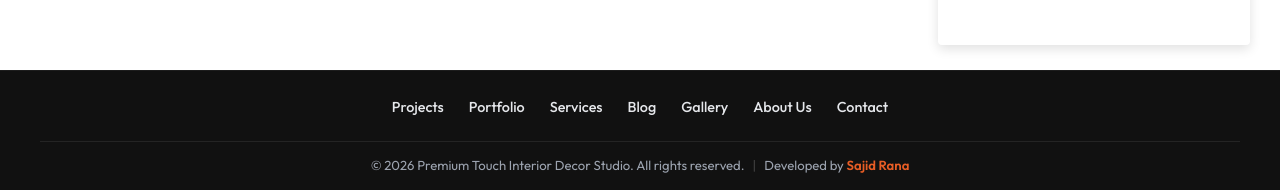
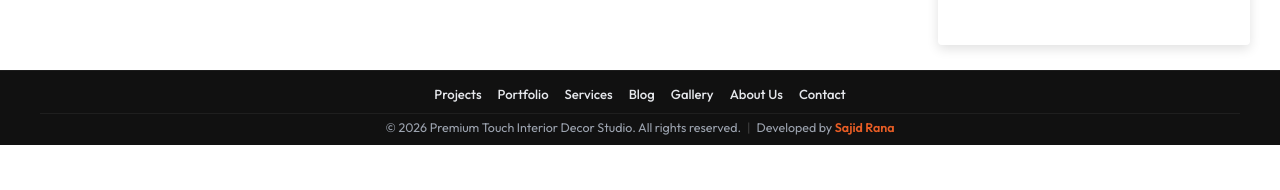
Before and after one commit to sajidulcse/premium-touch-frontend, a React (Vite) app: page /portfolio/view/1 in a window 1280 px wide. Shown: the part 1774-1964 px from the top of the page. After the commit the page ends 1919 px from the top, so only its background shows below. Built offline with nearby package versions, Linux system fonts and the light colour scheme; no server answers; a web font is replaced by a local one.

Commit message:
style: Reduce vertical padding and gaps for ultra-slim footer

```diff
--- a/src/components/Footer/Footer.css
+++ b/src/components/Footer/Footer.css
@@ -1,7 +1,7 @@
 .footer {
   background-color: #111111;
   color: #fff;
-  padding: 25px 20px 20px;
+  padding: 12px 15px 10px;
   font-family: 'Outfit', sans-serif;
   display: flex;
   flex-direction: column;
@@ -14,7 +14,7 @@
 .footer-container {
   display: flex;
   justify-content: center;
-  margin-bottom: 15px;
+  margin-bottom: 6px;
 }
 
 .footer-links {
@@ -24,7 +24,7 @@
   display: flex;
   flex-wrap: wrap;
   justify-content: center;
-  gap: 25px;
+  gap: 16px;
 }
 
 .footer-links li {
@@ -35,7 +35,7 @@
   color: #e5e7eb;
   text-decoration: none;
   font-weight: 500;
-  font-size: 0.9rem;
+  font-size: 0.82rem;
   transition: color 0.3s ease;
 }
 
@@ -45,11 +45,11 @@
 
 .footer-bottom {
   text-align: center;
-  margin-top: 10px;
-  font-size: 0.82rem;
+  margin-top: 4px;
+  font-size: 0.78rem;
   color: #9ca3af;
-  border-top: 1px solid rgba(255, 255, 255, 0.08);
-  padding-top: 15px;
+  border-top: 1px solid rgba(255, 255, 255, 0.06);
+  padding-top: 6px;
   width: 100%;
   max-width: 1200px;
 }
@@ -60,7 +60,7 @@
   flex-wrap: wrap;
   align-items: center;
   justify-content: center;
-  gap: 8px;
+  gap: 6px;
 }
 
 .footer-dev-divider {
```
